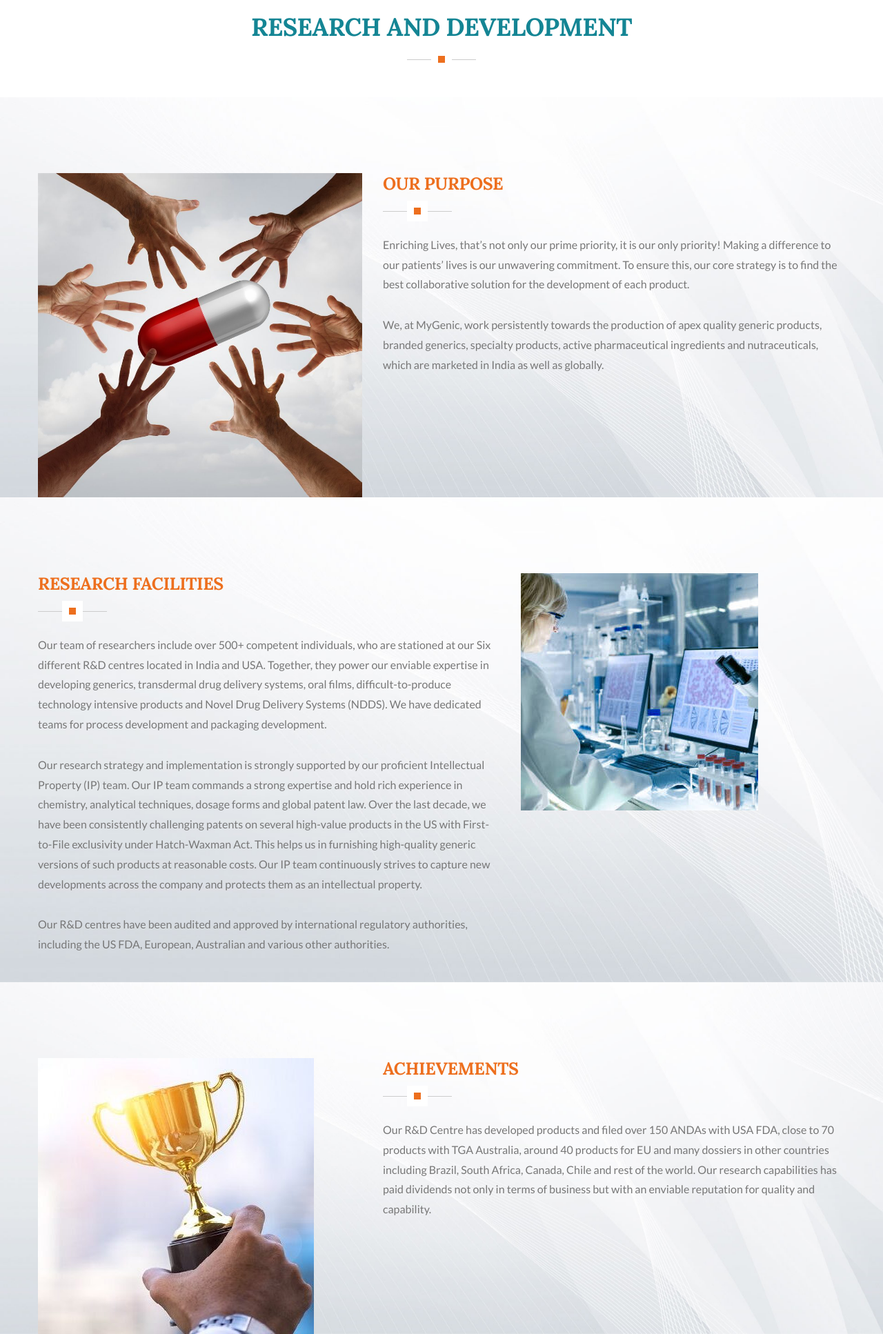
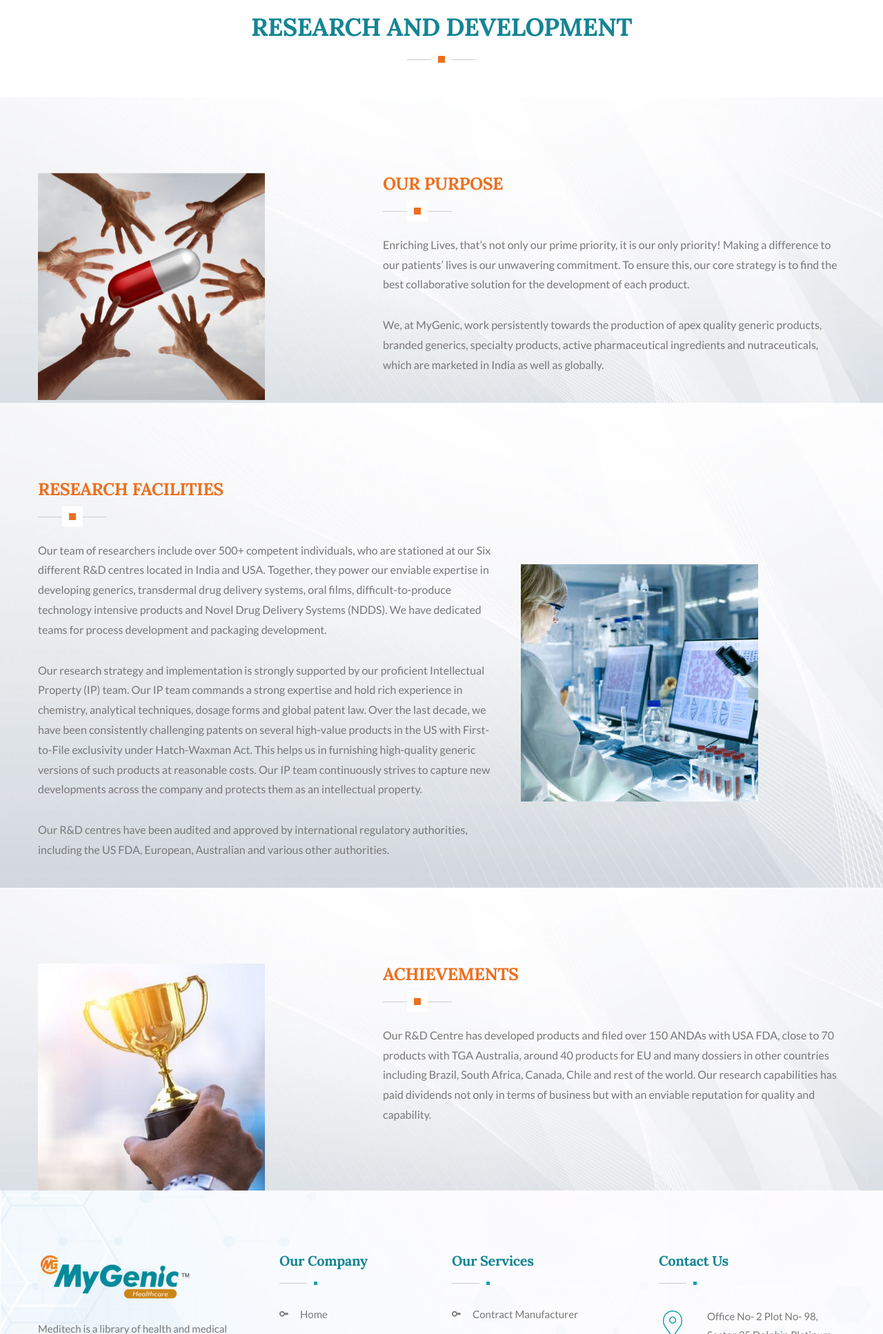
Before and after one commit to DeveloperSnehal/Mygenic_third, a PHP site: the page made by R&D.php in a window 1280 px wide. Shown: the part 634-2568 px from the top of the page at 69% size. Run offline with PHP 8.4, Linux system fonts and the light colour scheme; some libraries are stand-ins or nearby versions.

Commit message:
changes in R&D page

```diff
--- a/R&D.php
+++ b/R&D.php
@@ -39,7 +39,7 @@
 				<div class="image-column col-lg-5 col-md-12 col-sm-12">
 					<div class="inner-column wow slideInLeft" data-wow-delay="0ms" data-wow-duration="1500ms">
 						<div class="image">
-							<img src="images\services\r&d 1.jpg" alt=""/>
+							<img src="images\services\r&d 1.jpg" alt="" style="width: 70%!important;"/>
 						</div>
 					</div>
 				</div>
@@ -87,7 +87,7 @@
 		<div class="auto-container">
 			<div class="row clearfix">
 				<!-- Content Column -->
-				<div class="content-column col-lg-7 col-md-12 col-sm-12">
+				<div class="content-column col-lg-7 col-md-12 col-sm-12" >
 					<div class="inner-column">
 						<!-- Sec Title -->
 						<div class="sec-title">
@@ -123,7 +123,7 @@
 				</div>
 
 				<!-- Image Column -->
-				<div class="image-column col-lg-5 col-md-12 col-sm-12">
+				<div class="image-column col-lg-5 col-md-12 col-sm-12" style="display: grid; align-items: center;">
 					<div class="inner-column wow slideInLeft" data-wow-delay="0ms" data-wow-duration="1500ms">
 						<div class="image">
 							<img src="images\services\r&d 2.jpg" alt="" />
@@ -143,7 +143,7 @@
 				<div class="image-column col-lg-5 col-md-12 col-sm-12">
 					<div class="inner-column wow slideInLeft" data-wow-delay="0ms" data-wow-duration="1500ms">
 						<div class="image">
-							<img src="images\services\r&d 3.jpg" alt="">
+							<img src="images\services\r&d 3.jpg" alt="" style="width: 70%!important;">
 						</div>
 					</div>
 				</div>
```
